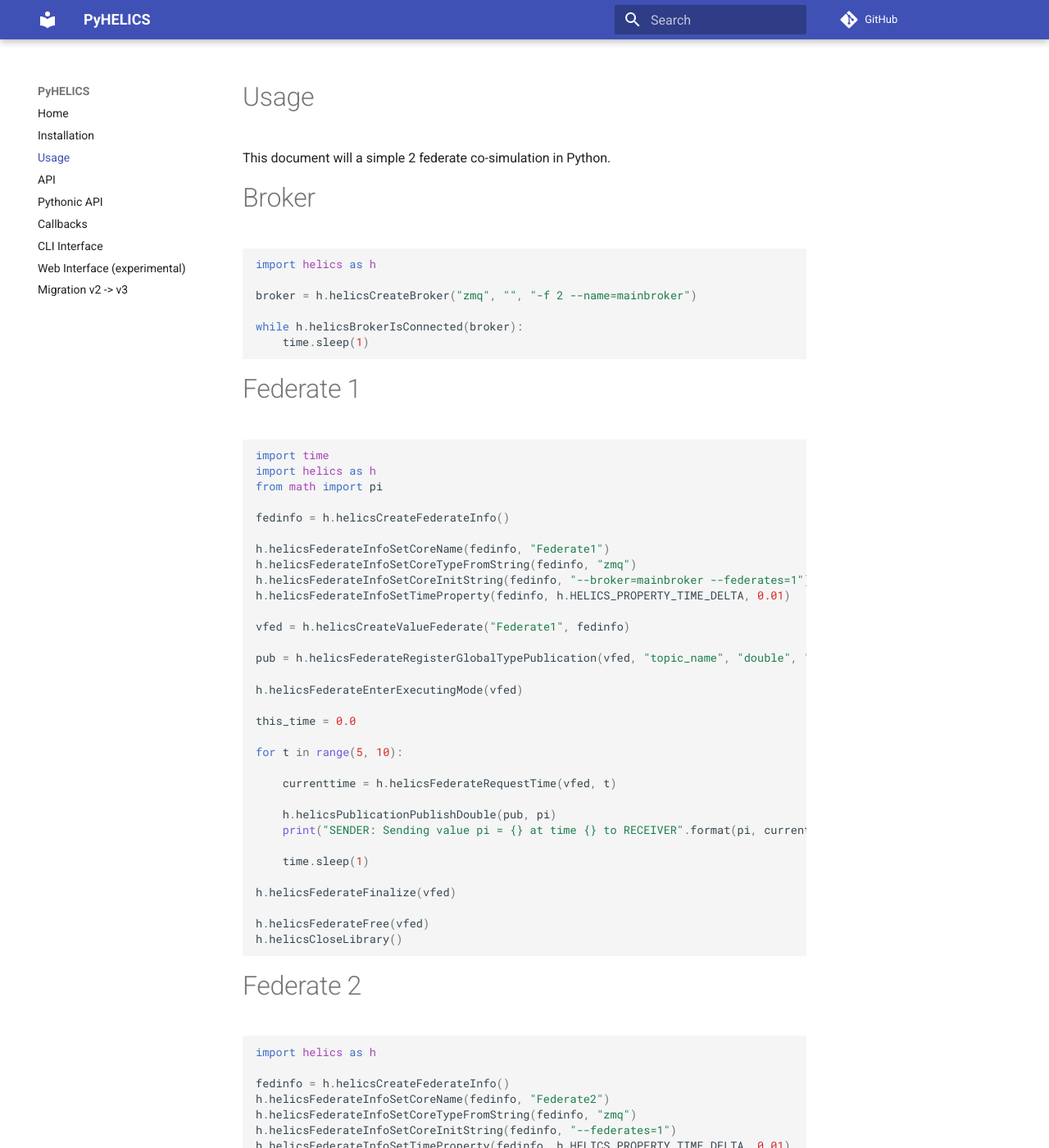
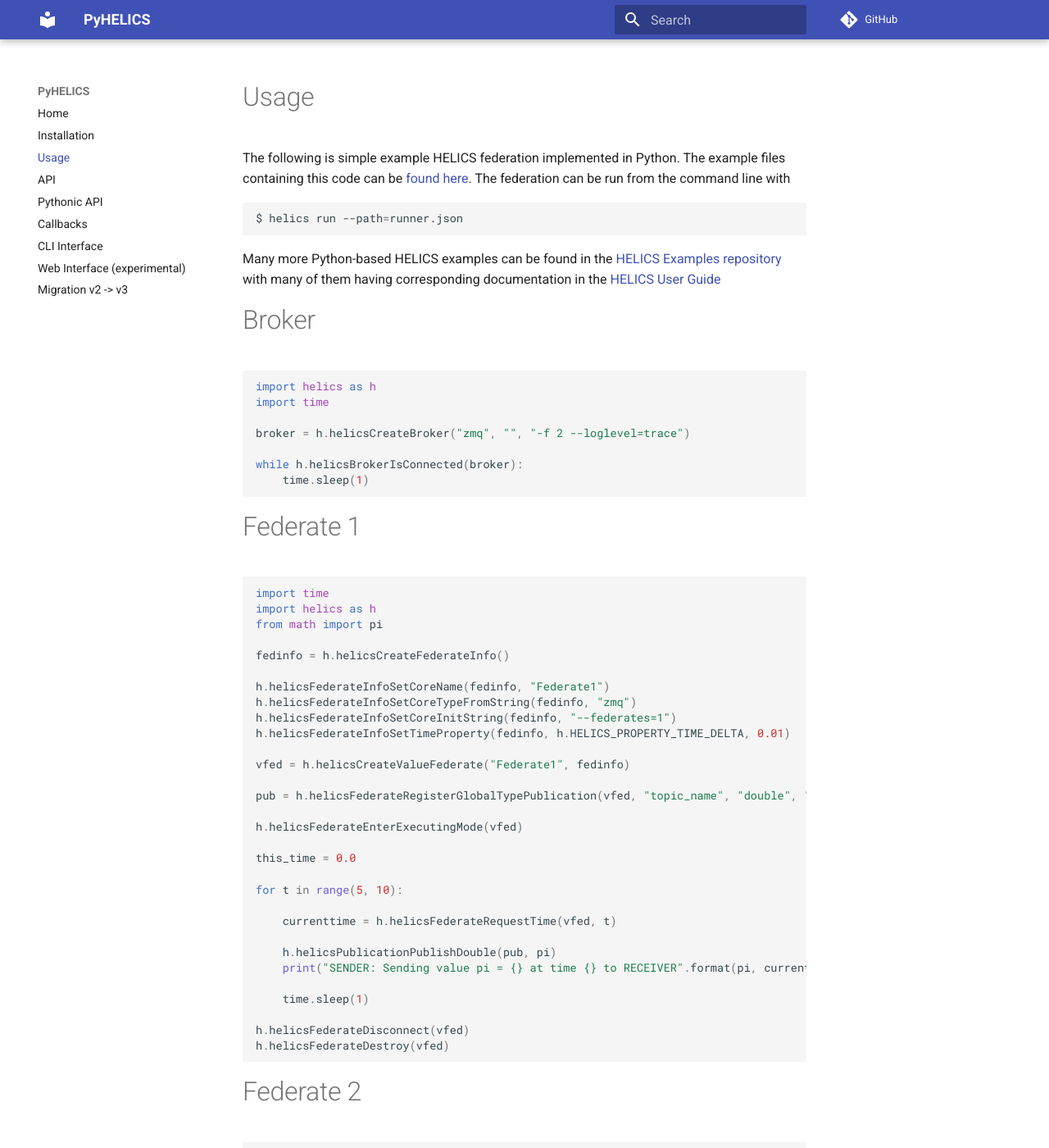
Before and after one commit to GMLC-TDC/pyhelics, an MkDocs documentation site: the page built from docs/usage.md, in a window 1280 px wide and 1400 px high. Shown: the whole window at 82% size. Built offline with MkDocs 1.6.1 and Material for MkDocs 9.7.7, drawn with Linux system fonts in a browser that asks for light colours; comment, search, counter and statistics services are not loaded; some of the changed text lies outside the part shown.

Commit message:
Fixing bugs in the 'Usage' page example

````diff
--- a/docs/usage.md
+++ b/docs/usage.md
@@ -1,13 +1,20 @@
 # Usage
 
-This document will a simple 2 federate co-simulation in Python.
+The following is simple example HELICS federation implemented in Python. The example files containing this code can be [found here](./examples/website_usage/). The federation can be run from the command line with
+
+```sh
+$ helics run --path=runner.json
+```
+
+Many more Python-based HELICS examples can be found in the [HELICS Examples repository](https://github.com/GMLC-TDC/HELICS-Examples/user_guide_examples) with many of them having corresponding documentation in the [HELICS User Guide](https://docs.helics.org/en/latest/user-guide/examples/examples_index.html)
 
 # Broker
 
 ```python
 import helics as h
+import time
 
-broker = h.helicsCreateBroker("zmq", "", "-f 2 --name=mainbroker")
+broker = h.helicsCreateBroker("zmq", "", "-f 2 --loglevel=trace")
 
 while h.helicsBrokerIsConnected(broker):
     time.sleep(1)
@@ -24,7 +31,7 @@
 
 h.helicsFederateInfoSetCoreName(fedinfo, "Federate1")
 h.helicsFederateInfoSetCoreTypeFromString(fedinfo, "zmq")
-h.helicsFederateInfoSetCoreInitString(fedinfo, "--broker=mainbroker --federates=1")
+h.helicsFederateInfoSetCoreInitString(fedinfo, "--federates=1")
 h.helicsFederateInfoSetTimeProperty(fedinfo, h.HELICS_PROPERTY_TIME_DELTA, 0.01)
 
 vfed = h.helicsCreateValueFederate("Federate1", fedinfo)
@@ -44,10 +51,8 @@
 
     time.sleep(1)
 
-h.helicsFederateFinalize(vfed)
-
-h.helicsFederateFree(vfed)
-h.helicsCloseLibrary()
+h.helicsFederateDisconnect(vfed)
+h.helicsFederateDestroy(vfed)
 ```
 
 # Federate 2
@@ -77,8 +82,6 @@
     value = h.helicsInputGetString(sub)
     print("RECEIVER: Received value = {} at time {} from SENDER".format(value, currenttime))
 
-h.helicsFederateFinalize(vfed)
-
-h.helicsFederateFree(vfed)
-h.helicsCloseLibrary()
+h.helicsFederateDisconnect(vfed)
+h.helicsFederateDestroy(vfed)
 ```
````
Also changed, not shown: docs/examples/website_usage/broker.py (added, +7 -0 lines), docs/examples/website_usage/federate_1.py (added, +30 -0 lines), docs/examples/website_usage/federate_2.py (added, +26 -0 lines), docs/examples/website_usage/runner.json (added, +24 -0 lines).
